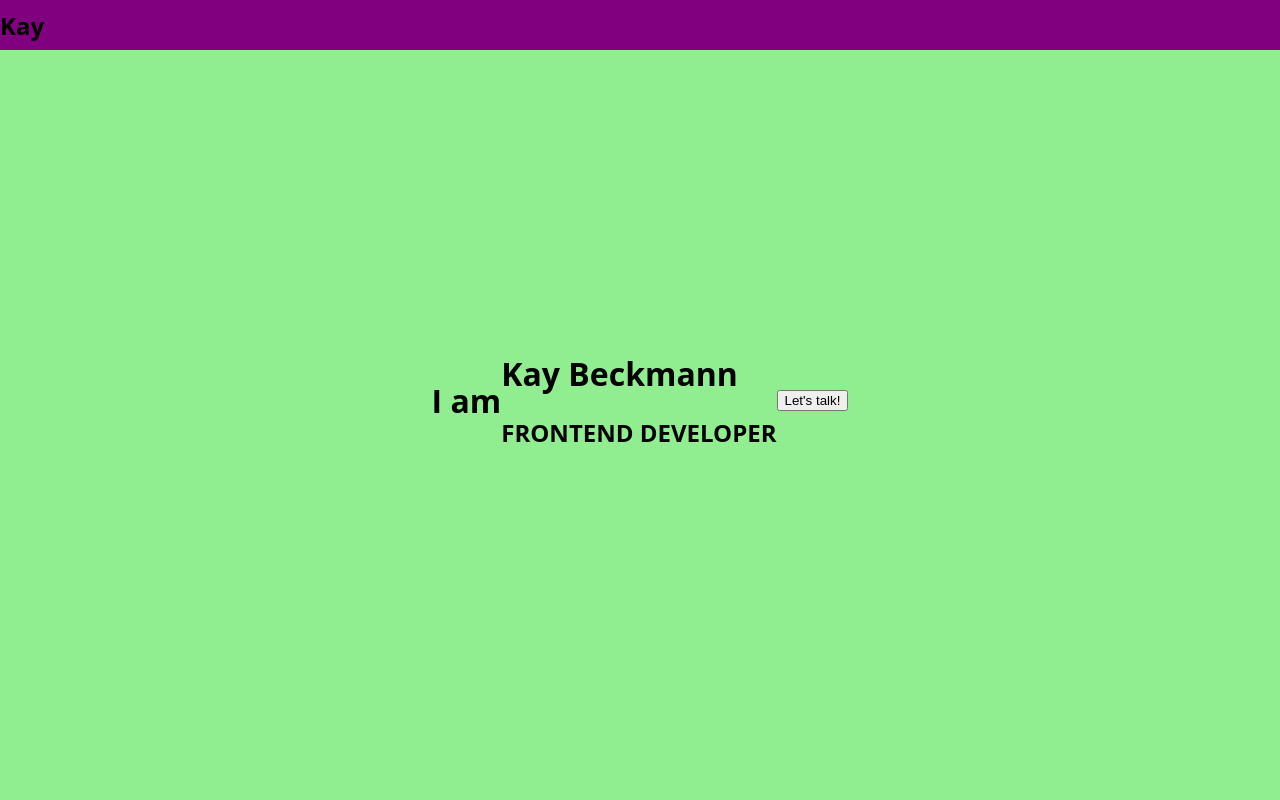
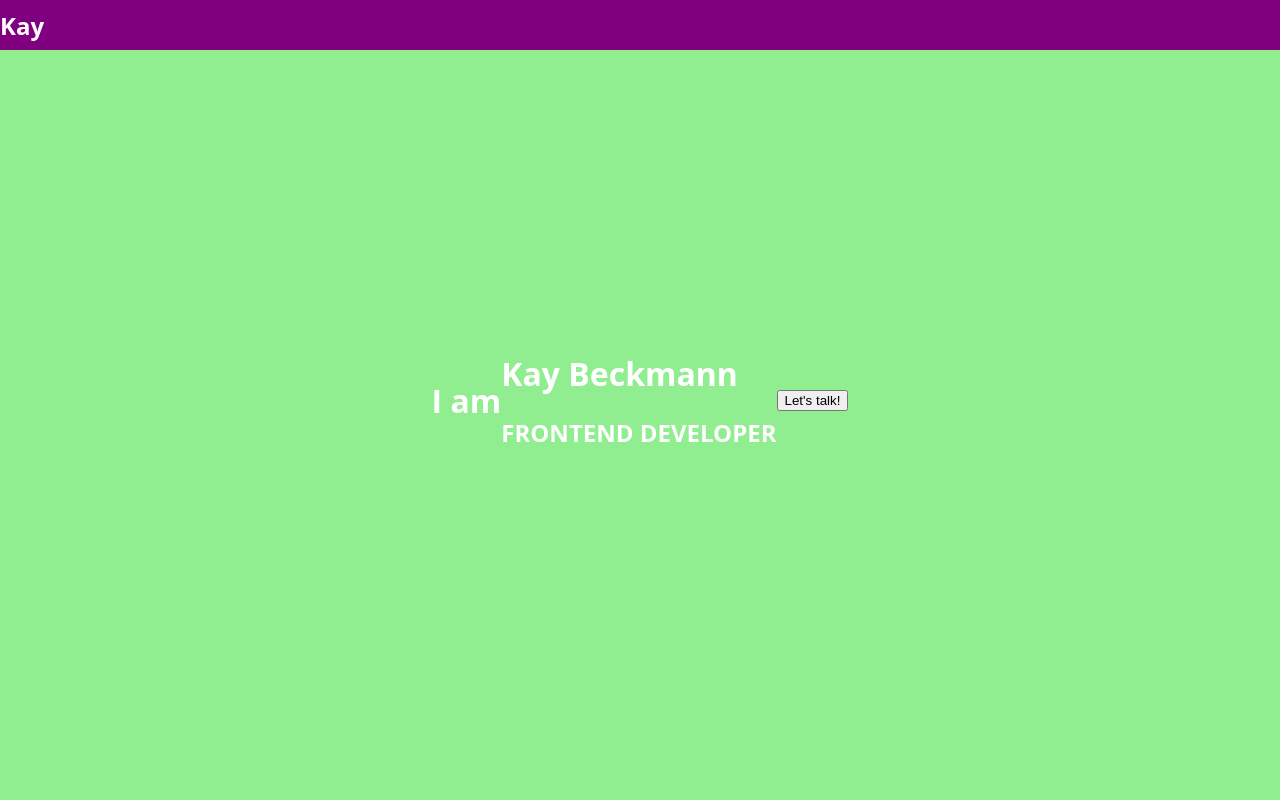
Before and after one commit to KayBeckmann/portfolio, an Angular app: page / in a window 1280 px wide. Shown: the top 800 px of the page. Built offline with nearby package versions, Linux system fonts and the light colour scheme.

Commit message:
style over all components

```diff
--- a/src/styles.scss
+++ b/src/styles.scss
@@ -2,20 +2,17 @@
 
 html {
   scroll-behavior: smooth;
+  height: 100%;
 }
 body {
+  height: 100%;
   margin: 0;
+  background-color: #141d2f;
   font-family: "Open Sans", sans-serif;
+  color: white;
+  overflow-x: hidden;
 }
 
 .pointer {
   cursor: pointer;
 }
-
-html, body {
-  height: 100%;
-}
-
-body {
-  margin: 0;
-}
```
